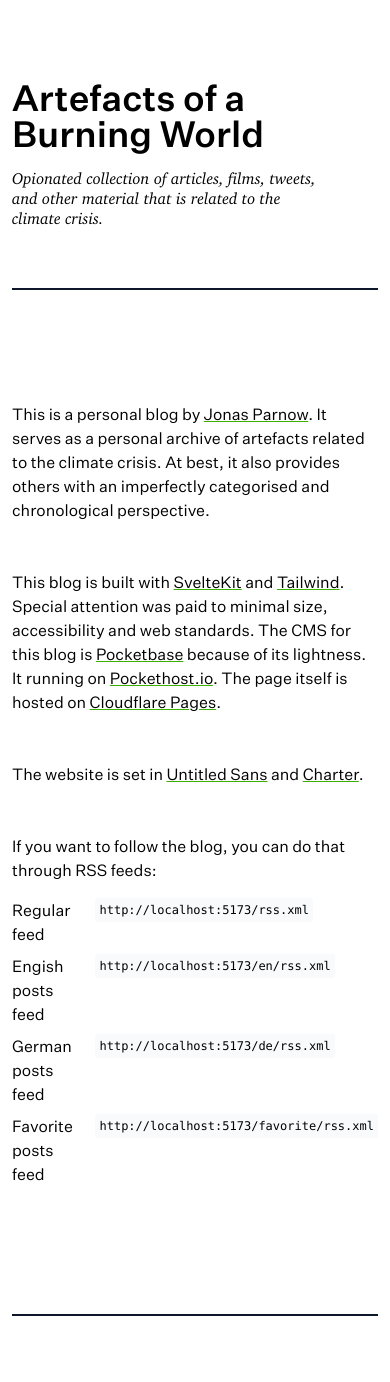
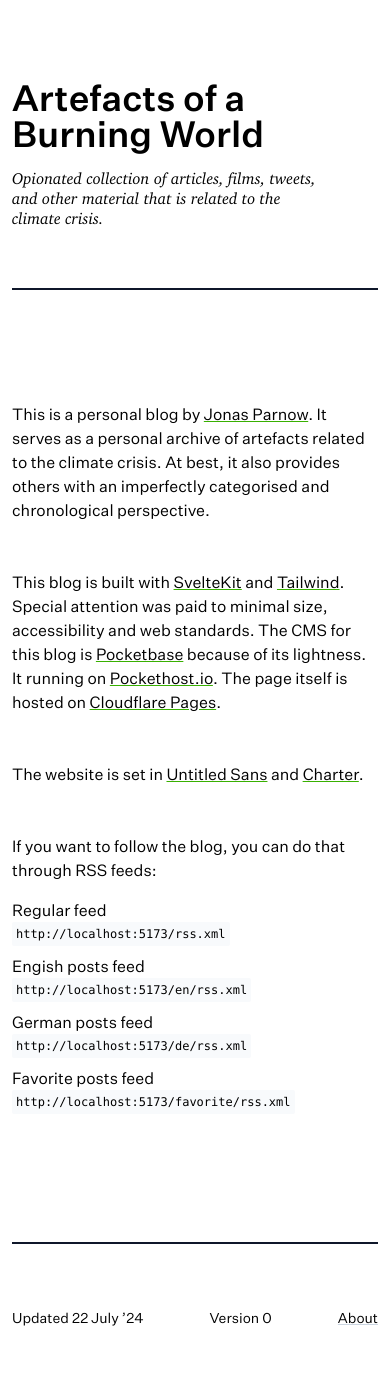
Before and after one commit to jnsprnw/climate-blog, a SvelteKit app: page /about in a window 390 px wide. Shown: the top 1382 px of the page. Built offline with nearby package versions, Linux system fonts and the light colour scheme; no server answers.

Commit message:
Responsive design
#22

```diff
--- a/src/routes/about/+page.svelte
+++ b/src/routes/about/+page.svelte
@@ -23,26 +23,26 @@
 </p>
 <section>
 	<p>If you want to follow the blog, you can do that through RSS feeds:</p>
-	<ul class="grid grid-cols-[auto_1fr] gap-x-2 gap-y-2 my-4">
-		<li class="grid grid-cols-subgrid col-span-2">
+	<ul class="grid sm:grid-cols-[auto_1fr] gap-x-2 gap-y-2 my-4">
+		<li class="grid grid-cols-subgrid sm:col-span-2">
 			<span>Regular feed</span>
 			<code class="text-xs bg-slate-50 rounded-sm p-1 place-self-start">
 				{getAbsoluteURL('rss.xml')}
 			</code>
 		</li>
-		<li class="grid grid-cols-subgrid col-span-2">
+		<li class="grid grid-cols-subgrid sm:col-span-2">
 			<span>Engish posts feed</span>
 			<code class="text-xs bg-slate-50 rounded-sm p-1 place-self-start">
 				{getAbsoluteURL('en/rss.xml')}
 			</code>
 		</li>
-		<li class="grid grid-cols-subgrid col-span-2">
+		<li class="grid grid-cols-subgrid sm:col-span-2">
 			<span>German posts feed</span>
 			<code class="text-xs bg-slate-50 rounded-sm p-1 place-self-start">
 				{getAbsoluteURL('de/rss.xml')}
 			</code>
 		</li>
-		<li class="grid grid-cols-subgrid col-span-2">
+		<li class="grid grid-cols-subgrid sm:col-span-2">
 			<span>Favorite posts feed</span>
 			<code class="text-xs bg-slate-50 rounded-sm p-1 place-self-start">
 				{getAbsoluteURL('favorite/rss.xml')}
```
